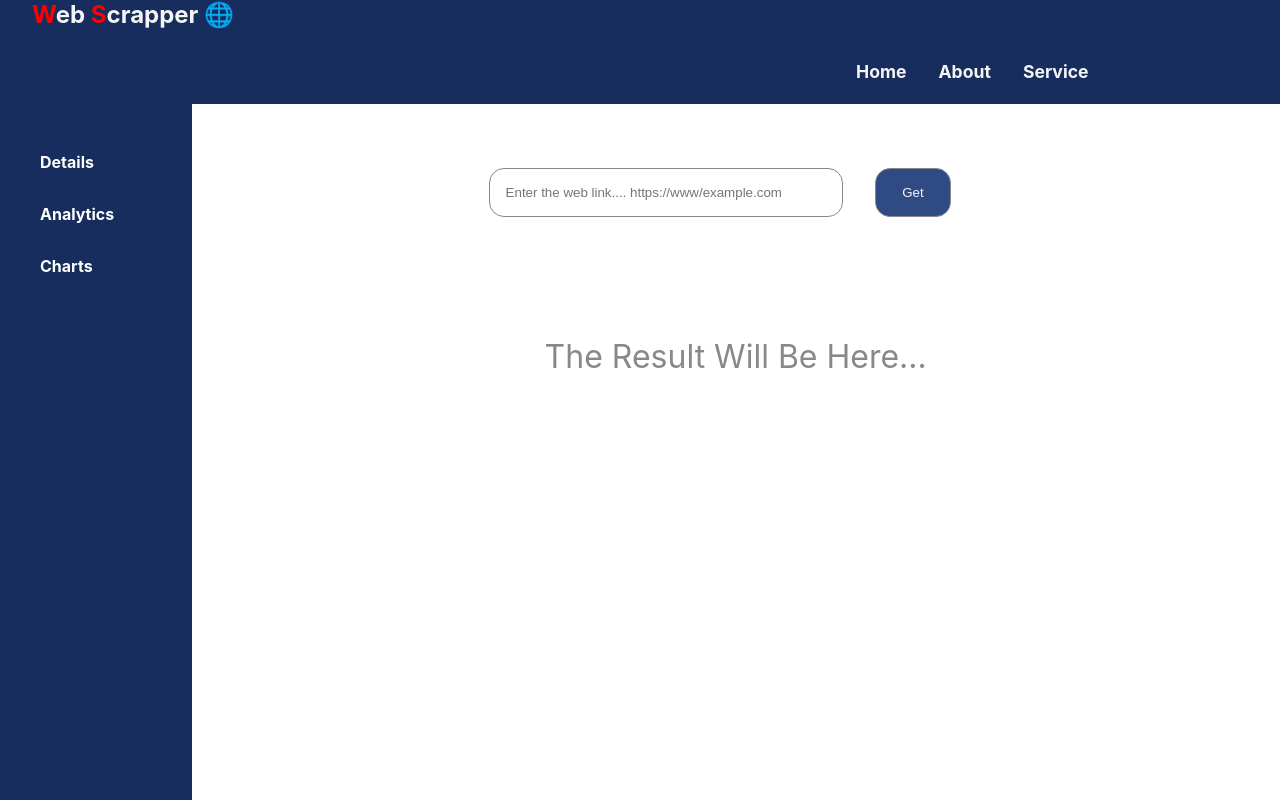
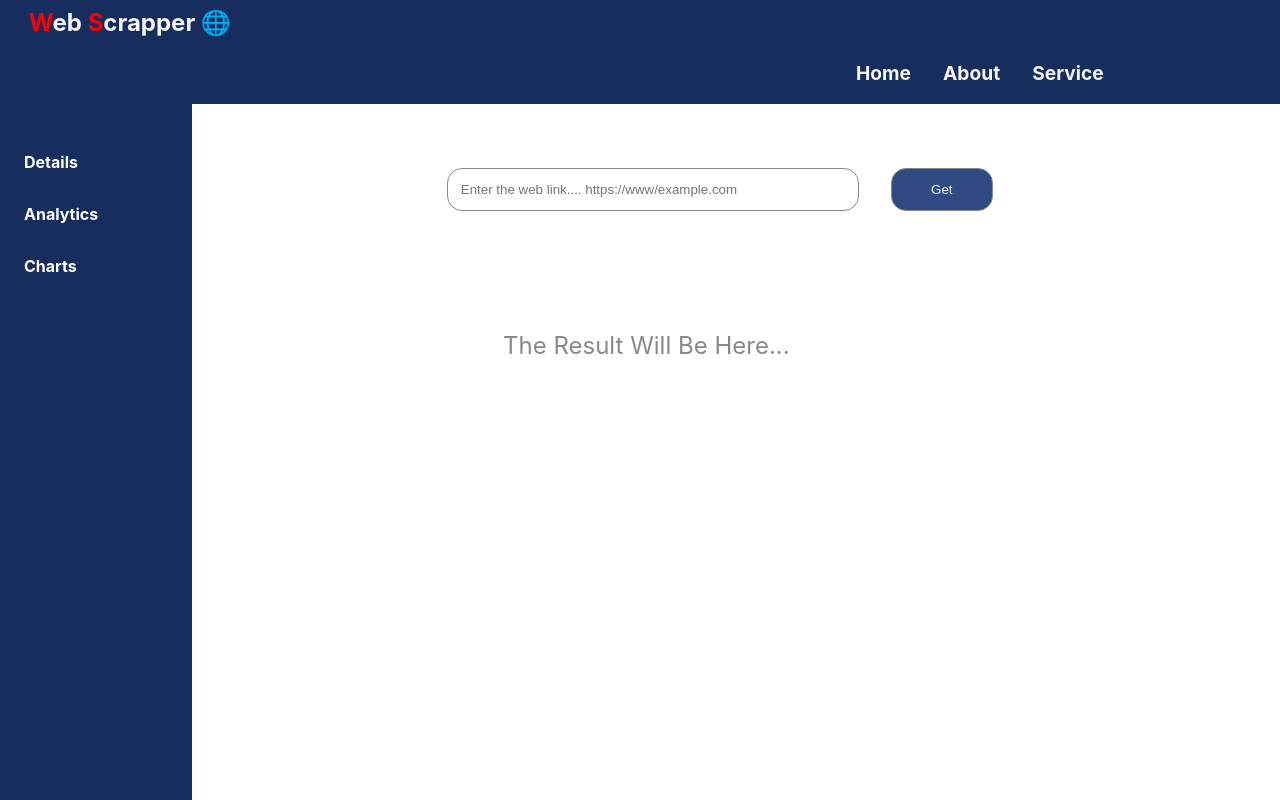
Before and after one commit to NageWC1/webscrapper, a React (Create React App) app: page / in a window 1280 px wide. Built offline with nearby package versions, Linux system fonts and the light colour scheme.

Commit message:
doing the responsiveness code, will continue the futher development

```diff
--- a/src/components/home/nav.jsx
+++ b/src/components/home/nav.jsx
@@ -1,4 +1,5 @@
 import "../../styles/nav.css";
+import "../../styles/nav-responsiveness.css";
 function NavBar() {
   return (
     <>
--- /dev/null
+++ b/src/styles/nav-responsiveness.css
@@ -0,0 +1,30 @@
+@media (min-width: 728px) {
+  .brand-log-text {
+    padding: 0.5rem 0 0 1rem;
+  }
+  .nav-links-wrapper {
+    padding: 0.5rem 0 0 0;
+    display: inline-block;
+    margin: 0 0 0 15rem;
+  }
+  .nav-links-wrapper ul li {
+    font-size: 1rem;
+  }
+
+}
+
+
+@media (min-width: 1024px) {
+  .brand-log-text {
+    padding: 0.5rem 0 0 1.8rem;
+  }
+  .nav-links-wrapper {
+    padding: 0.5rem 0 0 0;
+    display: inline-block;
+    margin: 0 0 0 50rem;
+  }
+  .nav-links-wrapper ul li {
+    font-size: 1.2rem;
+  }
+
+}
--- a/src/styles/nav.css
+++ b/src/styles/nav.css
@@ -1,6 +1,7 @@
 .nav-wrapper {
   background-color: #162D5D;
   height: 13vh;
+  width: 100%;
 }
 .brand-log-text {
     padding: 1rem 0 0 0;
--- a/src/styles/side-bar.css
+++ b/src/styles/side-bar.css
@@ -6,27 +6,26 @@
 }
 
 .side-bar-wrapper ul li {
-color: white;
+  color: white;
   list-style: none;
   margin: 2rem 0 0 0;
   font-weight: bolder;
 }
 
-
 /* search body */
-.search-body-wrapper{
-  padding: 4rem 0 ;
+.search-body-wrapper {
+  padding: 4rem 0;
   margin: 0 auto;
 }
 
-.search-element{
+.search-element {
   width: 25vw;
   padding: 1rem;
   border: #87888a solid 1px;
   border-radius: 15px;
 }
 
-.search-btn{
+.search-btn {
   margin: 0 2rem;
   width: 6vw;
   padding: 1rem;
@@ -36,12 +35,36 @@ color: white;
   color: whitesmoke;
 }
 
-.custom-gap{
+.custom-gap {
   height: 15vh;
 }
-.result-text{
+.result-text {
   margin: 0 0 0 3.5rem;
 
-color: #87888a;
-font-size: 2rem;
+  color: #87888a;
+  font-size: 2rem;
 }
+
+@media (min-width: 728px) {
+  .side-bar-wrapper ul li {
+    color: white;
+    list-style: none;
+    margin-left: -1rem;
+    font-weight: bold;
+  }
+
+  .result-text {
+    margin: 0 0 0 3.5rem;
+    font-size: 1.5rem;
+  }
+
+  .search-btn {
+    width: 8vw;
+    padding: 0.8rem;
+  }
+
+  .search-element {
+    width: 30vw;
+    padding: 0.8rem;
+  }
+}
```
